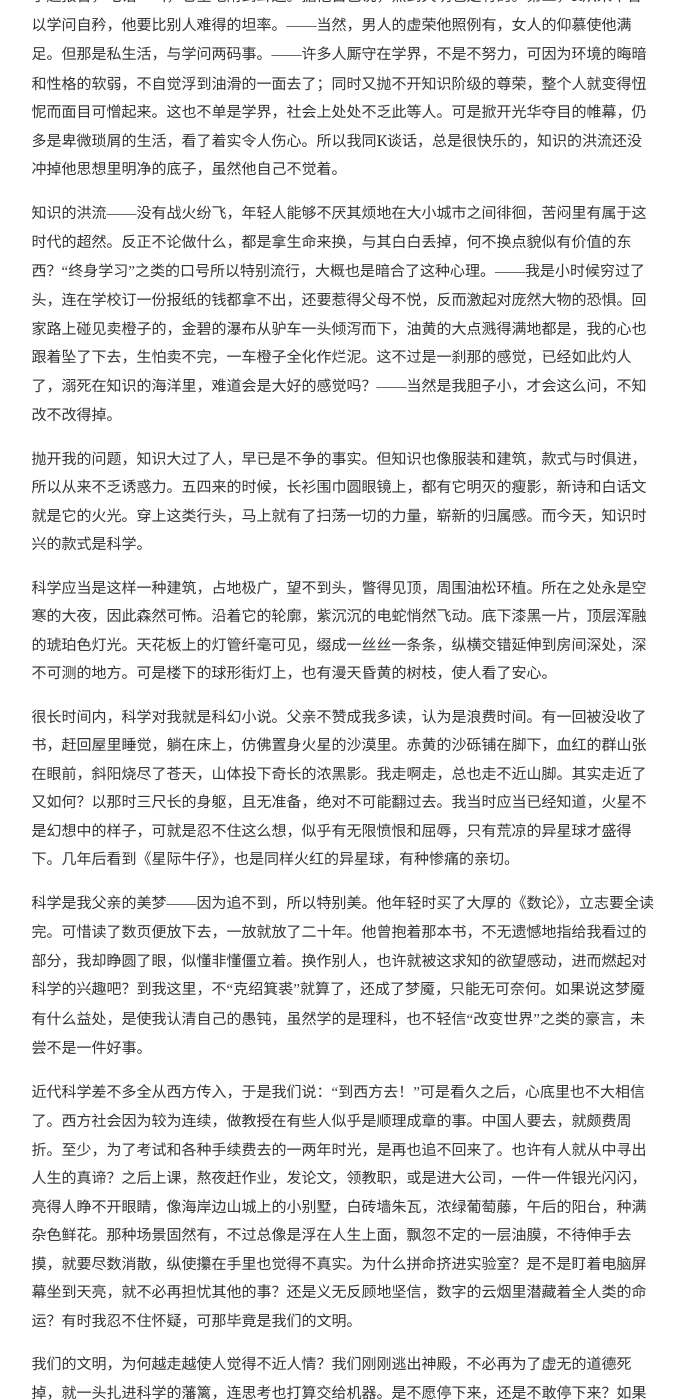
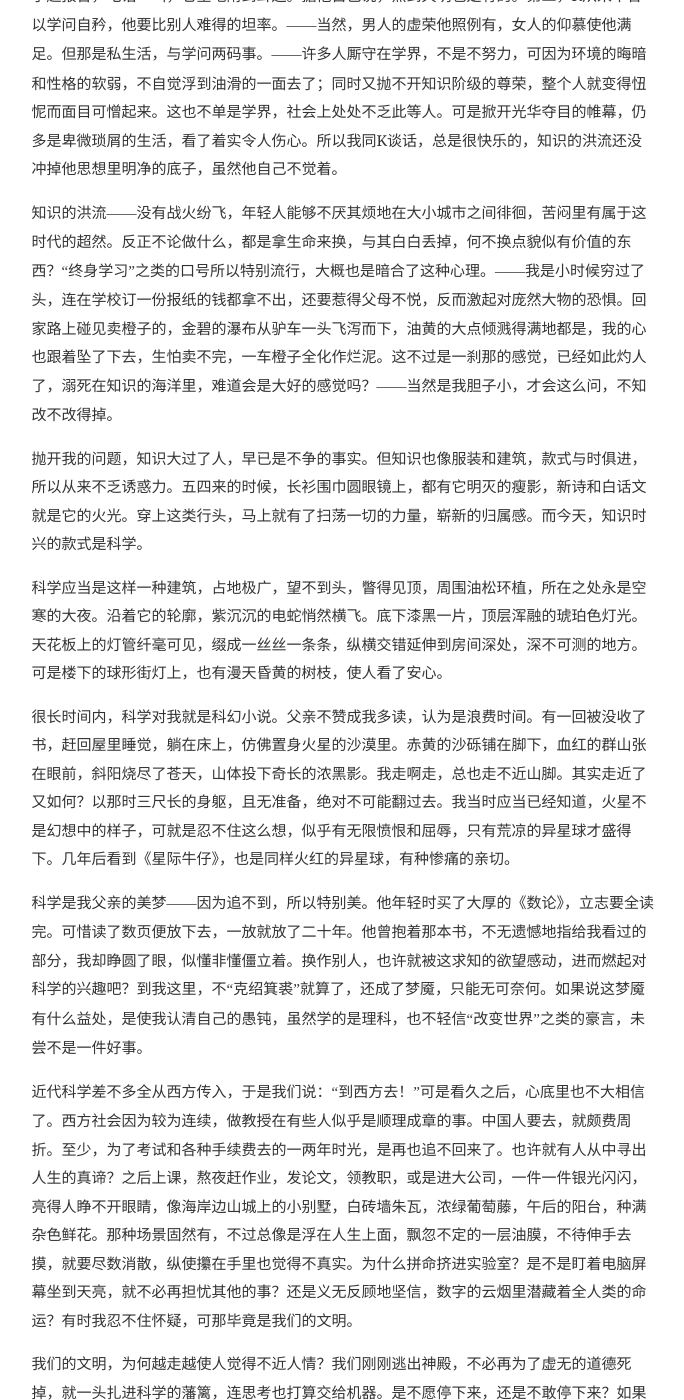
Before and after one commit to yeayyoung/yeayyoung.github.io, a Jekyll site: the page built from _posts/2017-06-01-along-a-cinder-path.md, in a window 1280 px wide and 1400 px high, scrolled down 1509 px. Shown: the whole window, without its empty margins (296-980 px from the left). Built offline with Jekyll 4.4.1, drawn with Linux system fonts in a browser that asks for light colours; some of the changed text lies outside the part shown.

Commit message:
[draft] Modification.

```diff
--- a/_posts/2017-06-01-along-a-cinder-path.md
+++ b/_posts/2017-06-01-along-a-cinder-path.md
@@ -61,9 +61,9 @@ description: Along A Cinder Path In The Ballooning Academe
 时代的超然。反正不论做什么，都是拿生命来换，与其白白丢掉，何不换点貌似有价值的东
 西？“终身学习”之类的口号所以特别流行，大概也是暗合了这种心理。——我是小时候穷过
 了头，连在学校订一份报纸的钱都拿不出，还要惹得父母不悦，反而激起对庞然大物的恐惧。
-回家路上碰见卖橙子的，金碧的瀑布从驴车一头倾泻而下，油黄的大点溅得满地都是，我的
-心也跟着坠了下去，生怕卖不完，一车橙子全化作烂泥。这不过是一刹那的感觉，已经如此
-灼人了，溺死在知识的海洋里，难道会是大好的感觉吗？——当然是我胆子小，才会这么问，
+回家路上碰见卖橙子的，金碧的瀑布从驴车一头飞泻而下，油黄的大点倾溅得满地都是，我
+的心也跟着坠了下去，生怕卖不完，一车橙子全化作烂泥。这不过是一刹那的感觉，已经如
+此灼人了，溺死在知识的海洋里，难道会是大好的感觉吗？——当然是我胆子小，才会这么问，
 不知改不改得掉。
 
 抛开我的问题，知识大过了人，早已是不争的事实。但知识也像服装和建筑，款式与时俱进，
@@ -71,10 +71,10 @@ description: Along A Cinder Path In The Ballooning Academe
 文就是它的火光。穿上这类行头，马上就有了扫荡一切的力量，崭新的归属感。而今天，知
 识时兴的款式是科学。
 
-科学应当是这样一种建筑，占地极广，望不到头，瞥得见顶，周围油松环植。所在之处永是
-空寒的大夜，因此森然可怖。沿着它的轮廓，紫沉沉的电蛇悄然飞动。底下漆黑一片，顶层
-浑融的琥珀色灯光。天花板上的灯管纤毫可见，缀成一丝丝一条条，纵横交错延伸到房间深
-处，深不可测的地方。可是楼下的球形街灯上，也有漫天昏黄的树枝，使人看了安心。
+科学应当是这样一种建筑，占地极广，望不到头，瞥得见顶，周围油松环植，所在之处永是
+空寒的大夜。沿着它的轮廓，紫沉沉的电蛇悄然横飞。底下漆黑一片，顶层浑融的琥珀色灯
+光。天花板上的灯管纤毫可见，缀成一丝丝一条条，纵横交错延伸到房间深处，深不可测的
+地方。可是楼下的球形街灯上，也有漫天昏黄的树枝，使人看了安心。
 
 很长时间内，科学对我就是科幻小说。父亲不赞成我多读，认为是浪费时间。有一回被没收
 了书，赶回屋里睡觉，躺在床上，仿佛置身火星的沙漠里。赤黄的沙砾铺在脚下，血红的群
@@ -92,7 +92,7 @@ description: Along A Cinder Path In The Ballooning Academe
 
 近代科学差不多全从西方传入，于是我们说：“到西方去！”可是看久之后，心底里也不大
 相信了。西方社会因为较为连续，做教授在有些人似乎是顺理成章的事。中国人要去，就颇
-费周折。至少，为了考试和各种手续费去的一两年时光，是再也追不回来了。也许有人就从
+费周折。至少，为了考试和各种手续费去的一两年时光，是再也追不回来了。也许就有人从
 中寻出人生的真谛？之后上课，熬夜赶作业，发论文，领教职，或是进大公司，一件一件银
 光闪闪，亮得人睁不开眼睛，像海岸边山城上的小别墅，白砖墙朱瓦，浓绿葡萄藤，午后的
 阳台，种满杂色鲜花。那种场景固然有，不过总像是浮在人生上面，飘忽不定的一层油膜，
```
Also changed, not shown: other parts of _posts/2017-06-01-along-a-cinder-path.md (+11 -11 lines).
